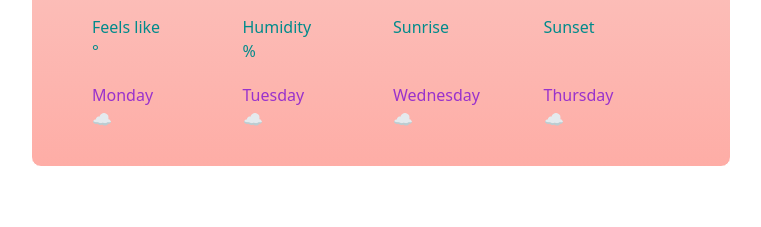
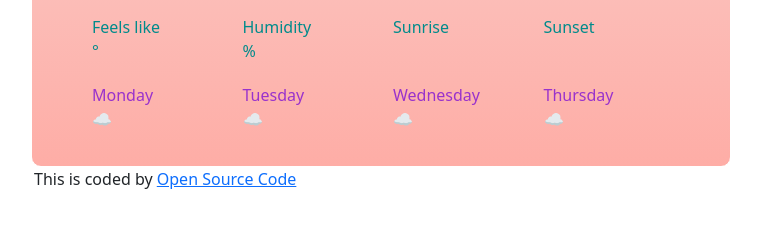
Before and after one commit to PSK76/My-Weather-app, a plain HTML site: page index.html in a window 1280 px wide. Shown: the part 571-798 px from the top of the page, without its empty margins (251-1012 px from the left). Drawn offline with nearby package versions, Linux system fonts and the light colour scheme; no server answers.

Commit message:
Added GitHub URL

```diff
--- a/index.html
+++ b/index.html
@@ -101,7 +101,7 @@
               </div>
             </div>
 
-            <div class="day">
+            <div class="day" >
               <div class="row">
                 <div class="col-3">
                   Monday<br />
@@ -127,4 +127,8 @@
     </div>
     <script src="src/index.js"></script>
   </body>
+  <footer>
+    This is coded by
+    <a href="https://github.com/PSK76/My-Weather-app">Open Source Code</a>
+  </footer>
 </html>
--- a/src/styles.css
+++ b/src/styles.css
@@ -89,3 +89,7 @@ p {
   color: darkorchid;
   padding: 10px;
 }
+footer {
+  display: block;
+  padding-left: 15px;
+}
```
